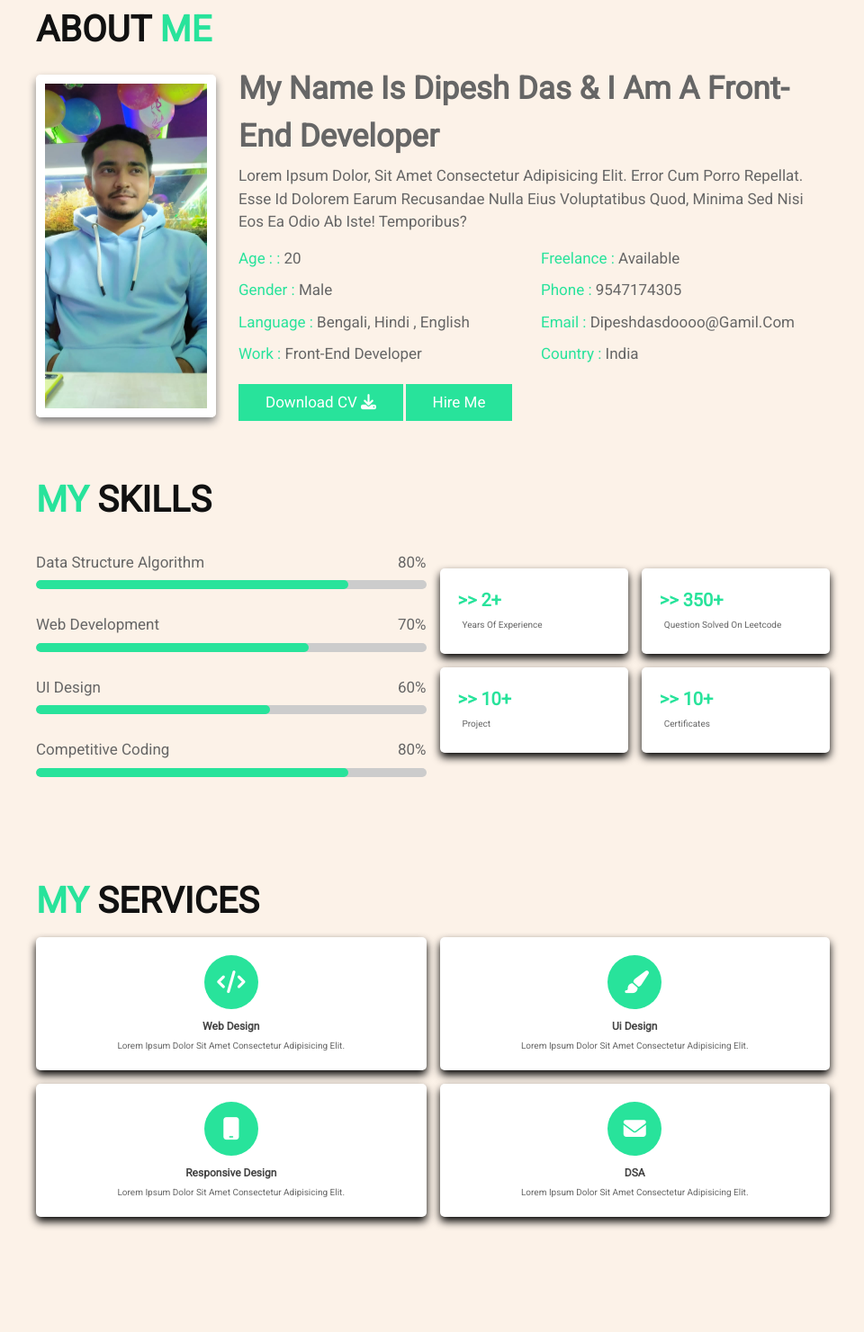
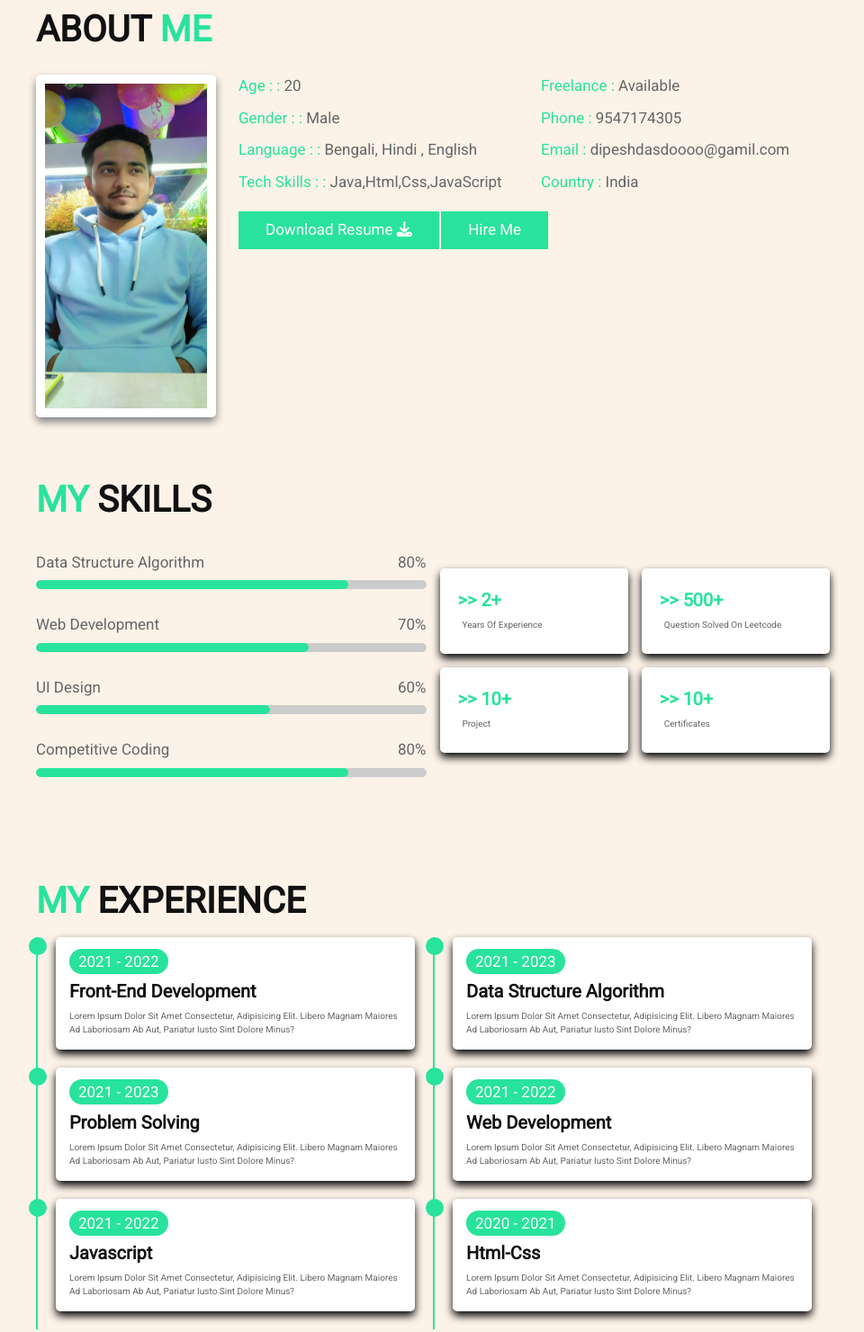
Before and after one commit to Dipeshdas/Check-Me-, a plain HTML site: page index.html in a window 1280 px wide. Shown: the part 846-2327 px from the top of the page at 90% size, without its empty margins (309-1269 px from the left). Drawn offline with nearby package versions, Linux system fonts and the light colour scheme; a web font is replaced by a local one.

Commit message:
Update index.html

```diff
--- a/index.html
+++ b/index.html
@@ -31,9 +31,9 @@
         <nav class="navbar">
             <a href="#home">home</a>
             <a href="#about">about</a>
-            <a href="#service">service</a>
+            <!-- <a href="#service">service</a> -->
             <a href="#experience">experience</a>
-            <a href="#portfolio">portfolio</a>
+            <a href="#portfolio">projects</a>
             <a href="#contact">contact</a>
         </nav>
 
@@ -56,7 +56,7 @@
             <span class="hi"> hi there...</span>
             <h3> i am <span> dipesh das </span></h3>
             <p class="info"> i am a <span class="typing-text"> front end developer </span></p>
-            <p class="text"> Lorem ipsum dolor sit, amet consectetur adipisicing elit. Deserunt sequi assumenda odit repellat facilis modi, neque enim harum velit deleniti! </p>
+            <p class="text">I  am a B.TECH 3rd Year Student . I am Pursuing Information Technology at Siliguri Institute Of Technology.Currently i am learing More in DSA,FRONTEND development. </p>
             <a href="#about" class="btn">about me    <i class="fas fa-user"></i> </a>
         </div>
 
@@ -78,28 +78,29 @@
         <div class="row-1">
 
             <div class="image">
-                <img src="/profile2.jpg" alt="">
+                <img src="profile2.jpg" alt="">
             </div>
 
             <div class="content">
-                <h3> my name is dipesh das & i am a front-end developer</h3>
-                <p>Lorem ipsum dolor, sit amet consectetur adipisicing elit. Error cum porro repellat. Esse id dolorem earum recusandae nulla eius voluptatibus quod, minima sed nisi eos ea odio ab iste! Temporibus?</p>
+                <!-- <h3> my name is dipesh das & i am a front-end developer</h3>
+                <p>Lorem ipsum dolor, sit amet consectetur adipisicing elit. Error cum porro repellat. Esse id dolorem earum recusandae nulla eius voluptatibus quod, minima sed nisi eos ea odio ab iste! Temporibus?</p> -->
                 <div class="box-container">
                     <div class="box">
                         <p><span> age : :</span> 20 </p>
-                        <p><span> gender : </span> male </p>
-                        <p><span> language : </span> bengali, hindi , english </p>
-                        <p><span> work : </span> front-end developer </p>
+                        <p><span> gender : :</span> male </p>
+                        <p><span> language : :</span> bengali, hindi , english </p>
+                        <p><span> Tech Skills : :</span> Java,html,css,JavaScript </p>
+
                     </div>
 
                     <div class="box">
                         <p><span> freelance : </span> available </p>
                         <p><span> phone : </span> 9547174305 </p>
-                        <p><span> email : </span> dipeshdasdoooo@gamil.com </p>
+                        <p style="text-transform: lowercase;"><span> email : </span> dipeshdasdoooo@gamil.com </p>
                         <p><span> country : </span> india </p>
                     </div>
                 </div>
-                <a href="https://drive.google.com/drive/folders/15loKti49xS5hucgkSEaA6YS-WGxNsFUq" target="_blank" class="btn">download CV  <i class="fas fa-download"></i> </a>
+                <a href="https://drive.google.com/drive/folders/15loKti49xS5hucgkSEaA6YS-WGxNsFUq" target="_blank" class="btn">download resume  <i class="fas fa-download"></i> </a>
                 <a href="#" class="btn">hire me</a>
             </div>
 
@@ -136,7 +137,7 @@
                 </div>
 
                 <div class="box">
-                    <h3> >> 350+ </h3>
+                    <h3> >> 500+ </h3>
                     <p>question solved on leetcode</p>
                 </div>
 
@@ -157,56 +158,7 @@
 
     <!-- about section end -->
 
-    <!-- service section start -->
 
-    <section class="service" id="service">
-        <h1 class="heading"> <span> my </span> services </h1>
-
-        <div class="box-container">
-
-            <div class="box">
-                <i class="fas fa-code"></i>
-                <h3>web design</h3>
-                <p>Lorem ipsum dolor sit amet consectetur adipisicing elit.</p>
-            </div>
-
-            <div class="box">
-                <i class="fas fa-paint-brush"></i>
-                <h3>ui design</h3>
-                <p>Lorem ipsum dolor sit amet consectetur adipisicing elit.</p>
-            </div>
-
-            <div class="box">
-                <i class="fas fa-mobile"></i>
-                <h3>responsive design</h3>
-                <p>Lorem ipsum dolor sit amet consectetur adipisicing elit.</p>
-            </div>
-
-            <!-- <div class="box">
-                <i class="fas fa-bullhorn"></i>
-                <h3>seo marketing</h3>
-                <p>Lorem ipsum dolor sit amet consectetur adipisicing elit.</p>
-            </div> -->
-
-            <!-- <div class="box">
-                <i class="fas fa-chart-line"></i>
-                <h3>digital marketing</h3>
-                <p>Lorem ipsum dolor sit amet consectetur adipisicing elit.</p>
-            </div> -->
-
-            <div class="box">
-                <i class="fas fa-envelope"></i>
-                <h3>dSA</h3>
-                <p>Lorem ipsum dolor sit amet consectetur adipisicing elit.</p>
-            </div>
-
-        </div>
-
-
-
-    </section>
-
-    <!-- service section end -->
 
     <!-- experience section start -->
         <section class="experience" id="experience">
@@ -242,7 +194,7 @@
                 <div class="box">
                     <div class="content">
                         <span> 2021 - 2022 </span>
-                        <h3>web developer</h3>
+                        <h3>web development</h3>
                         <p>Lorem ipsum dolor sit amet consectetur, adipisicing elit. Libero magnam maiores ad laboriosam ab aut, pariatur iusto sint dolore minus?</p>
                     </div>
                 </div>
@@ -273,7 +225,7 @@
 
     <section class="portfolio" id="portfolio">
 
-        <h1 class="heading"> <span> my </span> portfolio </h1>
+        <h1 class="heading"> <span> my </span> projects </h1>
 
         <div class="box-container">
 
@@ -332,7 +284,7 @@
 
             </div>
 
-            <div class="box">
+            <!-- <div class="box">
                 <img src="christmas.jpg" alt="">
                 <h3> project 06 </h3>
                 <div class="icons">
@@ -341,7 +293,7 @@
                     <a href="#" class="fas fa-search"></a>
                 </div>
 
-            </div>
+            </div> -->
 
         </div>
 
```
